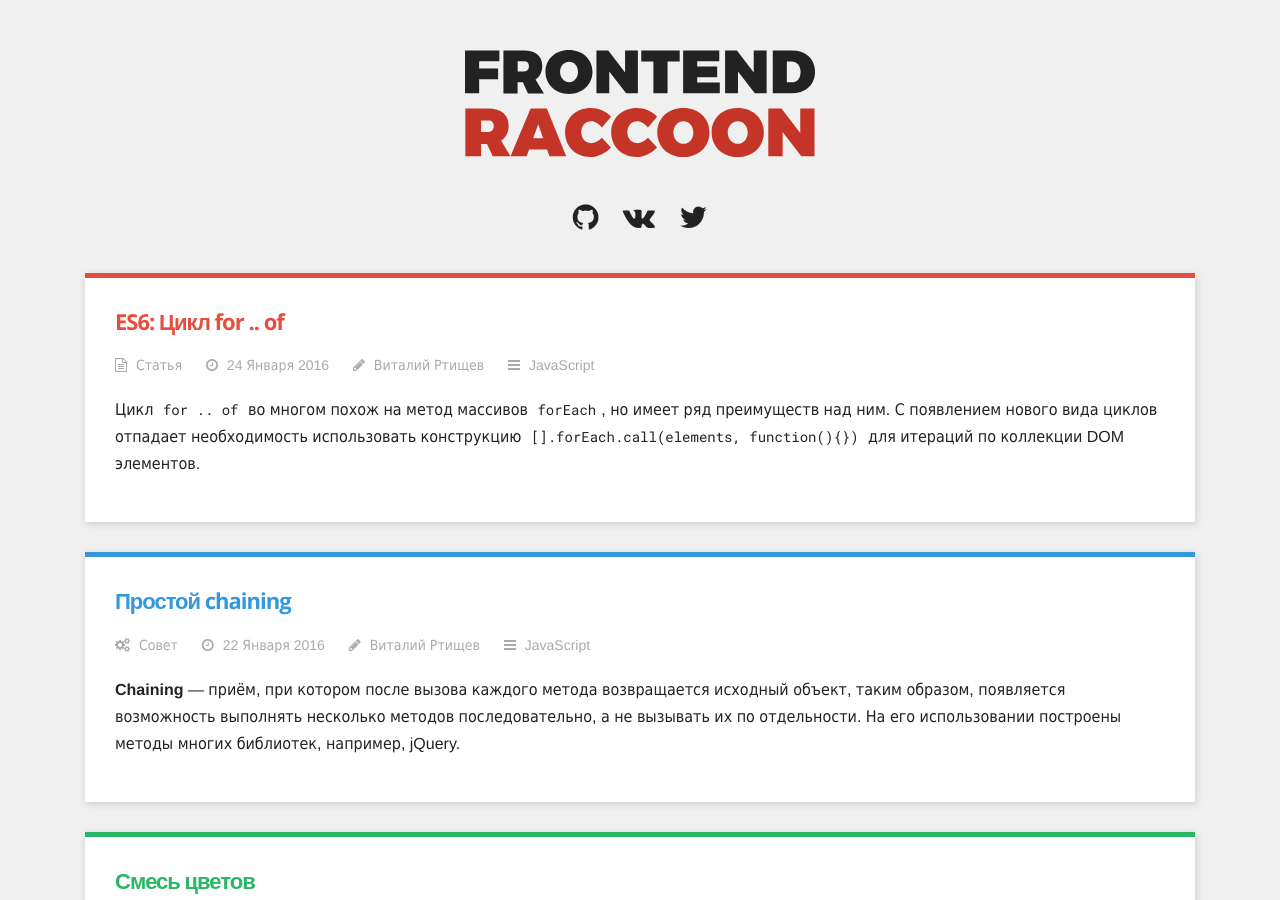
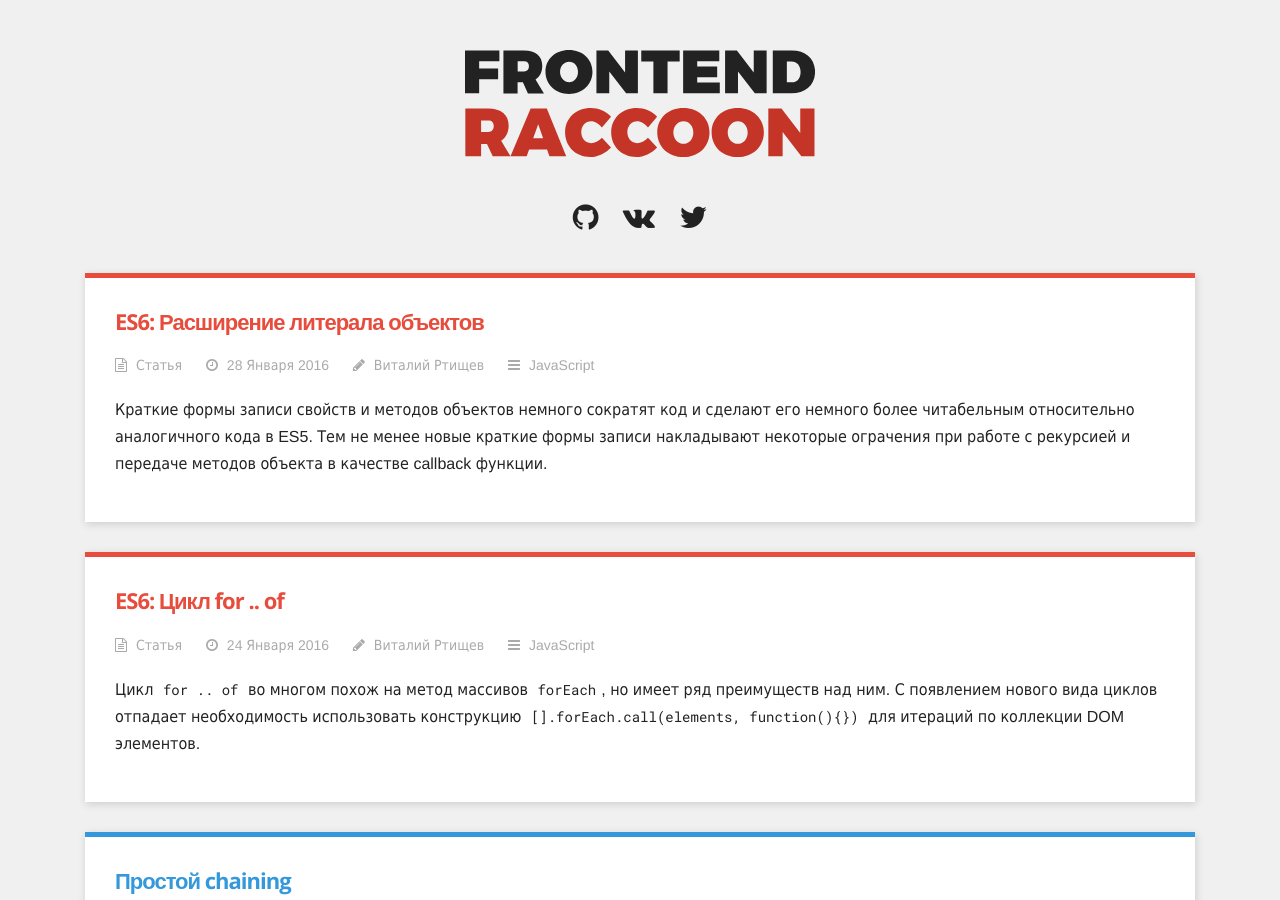
Before and after one commit to rtivital/jsraccoon, a Jekyll site: the page built from index.html, in a window 1280 px wide and 900 px high. Built offline with Jekyll 4.4.1, drawn with Linux system fonts in a browser that asks for light colours; nearby versions of some CDN libraries; some of the changed lines change nothing that is shown.

Commit message:
Add es6-object-literal article

```diff
--- a/_posts/2016-01-24-es6-for-of-loop.md
+++ b/_posts/2016-01-24-es6-for-of-loop.md
@@ -6,6 +6,9 @@ categories: JavaScript
 
 prevTitle: "Интерполяция"
 prevLink: "http://jsraccoon.ru/es6-arrow-functions/"
+
+nextTitle: "Расширение литерала объектов"
+nextLink: "http://jsraccoon.ru/es6-object-literals/"
 
 description: "Цикл <code>for .. of</code> во многом похож на метод массивов <code>forEach</code>, но имеет ряд преимуществ над ним. С появлением нового вида циклов отпадает необходимость использовать конструкцию <code>[].forEach.call(elements, function(){})</code> для итераций по коллекции DOM элементов."
 ---
--- /dev/null
+++ b/_posts/2016-01-28-es6-object-literal.md
@@ -0,0 +1,161 @@
+---
+title: "ES6: Расширение литерала объектов"
+date: 2016-01-28 10:50:58 +0300
+identifier: es6-object-literal
+categories: JavaScript
+
+prevTitle: "Цикл for .. of"
+prevLink: "http://jsraccoon.ru/es6-for-of-loop/"
+
+description: "Краткие формы записи свойств и методов объектов немного сократят код и сделают его немного более читабельным относительно аналогичного кода в ES5. Тем не менее новые краткие формы записи накладывают некоторые ограчения при работе с рекурсией и передаче методов объекта в качестве callback функции."
+---
+
+##### Краткие свойства объектов
+Для того чтобы записать переменую с свойство объекта раньше приходилось придерживаться не самой приятной формы записи:
+{% highlight javascript %}
+var a = 1, b = 2;
+var obj = { a: a, b: b };
+{% endhighlight %}
+
+Теперь нет необходимости записывать всё по два раза. Присваивание свойств выглядит следующим образом:
+{% highlight javascript %}
+let a = 1, b = 2;
+let obj = { a, b };
+{% endhighlight %}
+
+##### Краткие методы объектов
+Краткая форма записи методов реализована схожим образом.
+
+Было:
+{% highlight javascript %}
+var obj = {
+  a: function() { /* function body */ },
+  b: function() { /* function body */ }
+};
+{% endhighlight %}
+
+Стало:
+{% highlight javascript %}
+const obj = {
+  a() { /* function body */ },
+  b() { /* function body */ }
+};
+{% endhighlight %}
+
+Когда вы используете ES6 вариант методов `a() { /* function body */ }`, то подразумеваете: "Создай метод `a`, который будет содержать в себе анонимную функцию":
+{% highlight javascript %}
+const obj = {
+  a() { /* function body */ }
+};
+// Эквивалентно
+var obj = {
+  a: function() { /* function body */ }
+}
+{% endhighlight %}
+
+На первый взгляд, присваивание имени функции, записываемой в свойство объекта, может показаться таким же бесполезным занятием, как и `{ a: a }` в предыдущем примере. Это не так. Рассмотрим небольшой пример с рекурсией, чтобы понять, в чём заключается разница:
+{% highlight javascript %}
+// Анонимная функция в методе factorial
+var math = {
+  factorial: function (num) {
+    return num <= 0 ? 1 : num * math.factorial(num - 1);
+  }
+};
+
+console.log(math.factorial(5)); // 120
+{% endhighlight %}
+
+При записи анонимной функции в метод `factorial` единственный способ обратиться к функции — вызвать соответствующий метод объекта `math`. Хорошая ли это идея? Возможно, но, скорее всего, нет. Подобная запись предполагает, что `math` всегда будет указывать на один и тот же объект, что очень часто может оказаться неправильным выводом. Самый простой способ решить подобную проблему — использовать `this`:
+{% highlight javascript %}
+// Анонимная функция в методе factorial
+var math = {
+  factorial: function (num) {
+    return num <= 0 ? 1 : num * this.factorial(num - 1);
+  }
+};
+
+console.log(math.factorial(5)); // 120
+{% endhighlight %}
+
+Но и в данном случае нельзя получить желаемого результата во всех случаях. Например, при передаче callback функций:
+{% highlight javascript %}
+document.links[0].addEventListener('click', math.factorial, false); // :(
+{% endhighlight %}
+
+Естественно решить подобную проблему можно с помощью метода функций `bind` или замыкания (подробнее о способах передачи аргументов в callback функции можно узнать в [этой статье](http://jsraccoon.ru/tip-callback-args/)):
+{% highlight javascript %}
+document.links[0].addEventListener('click', math.factorial.bind(math, 10), false); // :)
+{% endhighlight %}
+
+В чём, на самом деле, заключается разница между именнованной функцией и анонимной:
+{% highlight javascript %}
+// Именованная функция factorial в методе factorial
+var math = {
+  factorial: function factorial(num) {
+    return num <= 0 ? 1 : num * factorial(num - 1);
+  }
+};
+
+console.log(math.factorial(5)); // 120
+{% endhighlight %}
+
+Теперь к функции `factorial` можно обращаться без лишних "посредников". Разумеется, функция останется недоступная в более высоких областях видимости:
+{% highlight javascript %}
+console.log(math.factorial(5)); // 120
+console.log(factorial(5)); // factorial is not defined
+{% endhighlight %}
+
+Таким образом, подобная запись даёт возможность обращаться к функциям без использования их объекта-обвёртки. И именно такое поведение не реализовано в **кратких методах объектов**:
+{% highlight javascript %}
+// Анонимная функция в методе factorial ES6 вариант
+var math = {
+  factorial(num) { return num <= 0 ? 1 : num * factorial(num - 1); }
+};
+
+console.log(math.factorial(5)); // factorial is not defined
+{% endhighlight %}
+
+Данный способ создная методов короче, но может принести с собой ряд проблем. Использовать его стоит только в тех случаях, когда вы точно уверены, что вы никогда не будете использовать рекурсию или передавать функцию в обработчики событий.
+
+### Установка прототипов
+Иногда бывает очень полезно установить прототип для объекта прямо во время его создания. Ранее была возможность установить прототип с помощью свойства `__proto__`. Она не была стандартизирована, но поддерживалась многими движками:
+{% highlight javascript %}
+var proto = { /* properties and methods */ };
+var obj = {
+  __proto__: proto
+};
+{% endhighlight %}
+
+С релизом ES6 установить прототип объекта теперь можно согласно стандарту. Для этого используется функция `Object.setPrototypeOf`, которая принимает два объекта. Первому переданному объекту будет присвоен второй в качестве прототипа:
+{% highlight javascript %}
+const proto = { /* properties and methods */ };
+const obj = { /* properties and methods */ };
+Object.setPrototypeOf(obj, proto);
+{% endhighlight %}
+
+Подробнее о функции `Object.setPrototypeOf` можно узнать на [MDN](https://developer.mozilla.org/ru/docs/Web/JavaScript/Reference/Global_Objects/Object/setPrototypeOf).
+
+### Super
+
+Обычно `super` ассоциируется с классами. Тем не менее, так как JavaScript имеет прототипное наследование, то есть понятие класс приравниевается к "объект с прототипом", `super` отлично работает и с краткими методами обычных объектов:
+{% highlight javascript %}
+const logger = {
+  log() {
+    console.log('Hello, World from logger!');
+  }
+};
+
+const child = {
+  log() {
+    super.log();
+    console.log('Hello, World from child!');
+  }
+};
+
+Object.setPrototypeOf(child, logger);
+
+child.log(); // Hello, World from logger!
+             // Hello, World from child!
+{% endhighlight %}
+
+**Важно:** `super` может быть использован исключительно с краткими методами. С обычными функциями работать он не будет. Также разрешено его использование только в форме `super.method`, чтобы получить доступ к методам и свойствам. Исполььзовать в форме `super()` при работе с обычными объектами нельзя.
```
